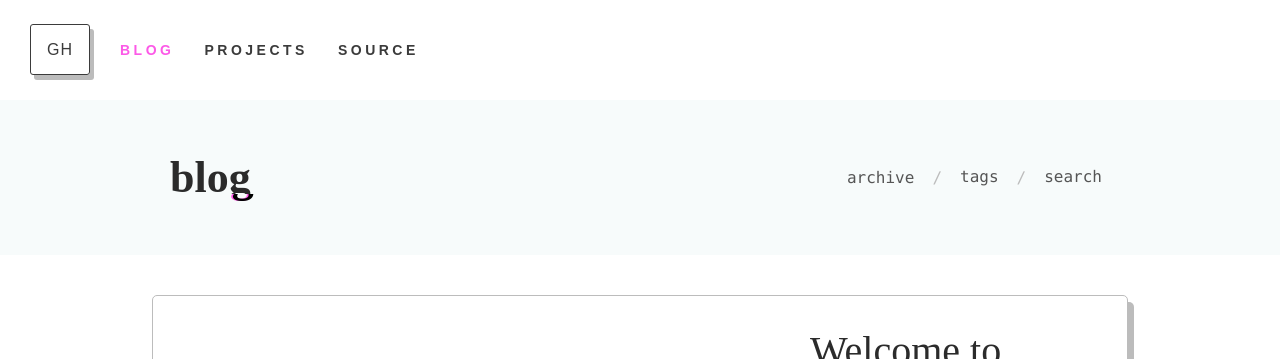
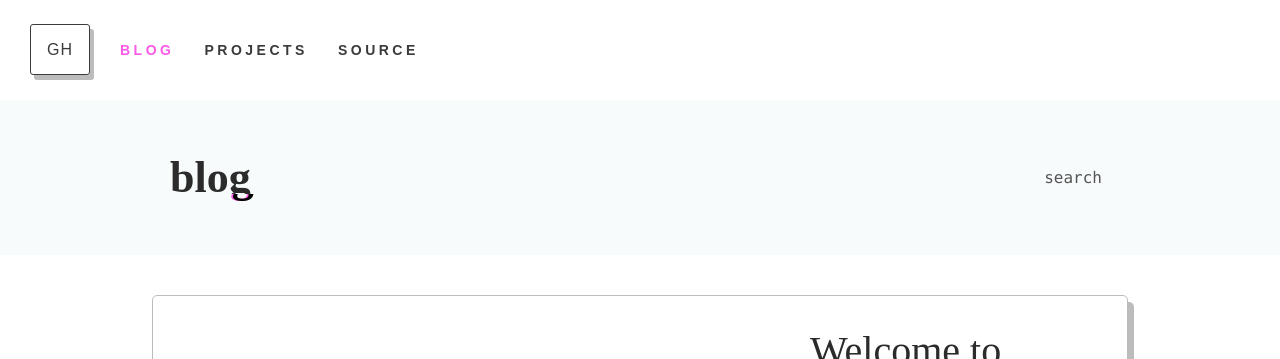
Before and after one commit to miltonparedes/glitch-jekyll, a Jekyll site: the page built from blog/index.html, in a window 1280 px wide. Shown: the top 359 px of the page. Built offline with Jekyll 4.4.1, drawn with Linux system fonts in a browser that asks for light colours; some web fonts are replaced; the list of posts is cut into pages by our own code.

Commit message:
fix links

```diff
--- a/_includes/header.html
+++ b/_includes/header.html
@@ -18,9 +18,9 @@
         <h1>
           {{page.title}}<br>
           <div class="heading-sub">
-            <a href="{{site.baseurl}}/{{ page.date | date: "%Y/%m/%d" }}"><time datetime="{{ page.date | date: "%d/%m/%Y" }}">{{ page.date | date: "%b %d, %Y" }}</time></a>
+            <a><time datetime="{{ page.date | date: "%d/%m/%Y" }}">{{ page.date | date: "%b %d, %Y" }}</time></a>
             {% for node in page.categories %}
-              <a href="{{site.baseurl}}/{{ node | replace: ' ','-' }}">{{ node }}</a>
+              <a href="{{site.url}}/search/?q={{ node | replace: ' ','-' }}">{{ node }}</a>
             {% endfor %}
           </div>
         </h1>
@@ -38,8 +38,6 @@
           {% endcase %}
           {% if page.submenu or page.layout == "archive" or page.layout == "tag" %}
             <ul>
-              <li><a href="{{ site.baseurl }}/archive">archive</a></li>
-              <li><a href="{{ site.baseurl }}/tags">tags</a></li>
               <li><a href="{{ site.baseurl }}/search">search</a></li>
             </ul>
           {% endif %}
--- a/blog/index.html
+++ b/blog/index.html
@@ -33,7 +33,7 @@ submenu: true
                   <span>
                     <ul>
                       {% for category in post.categories %}
-                        <li><a href="{{site.baseurl}}/{{category}}">{{category}}</a></li>
+                        <li><a href="{{site.url}}/search/?q={{category}}">{{category}}</a></li>
                       {% endfor %}
                     </ul>
                   </span>
```
